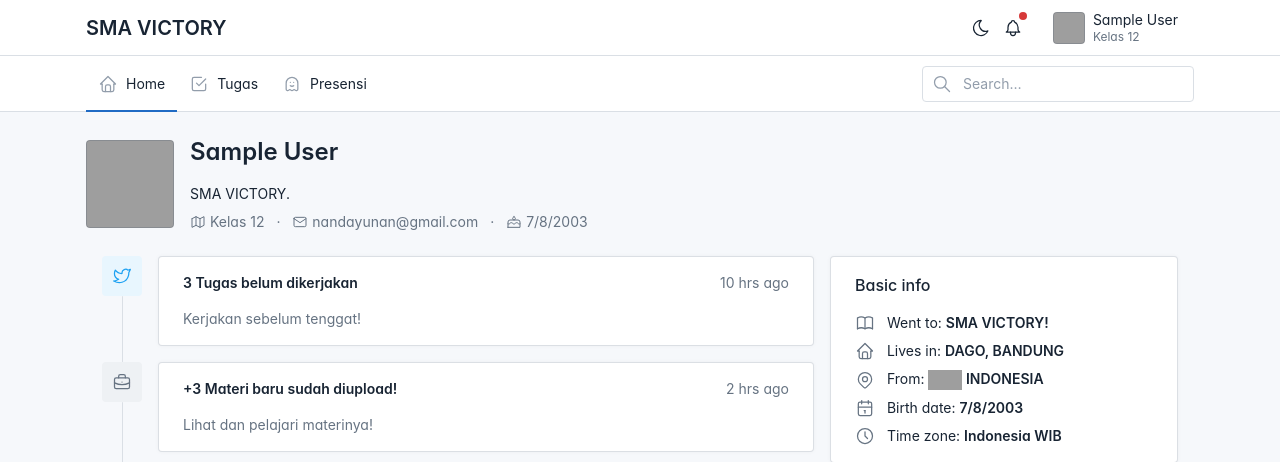
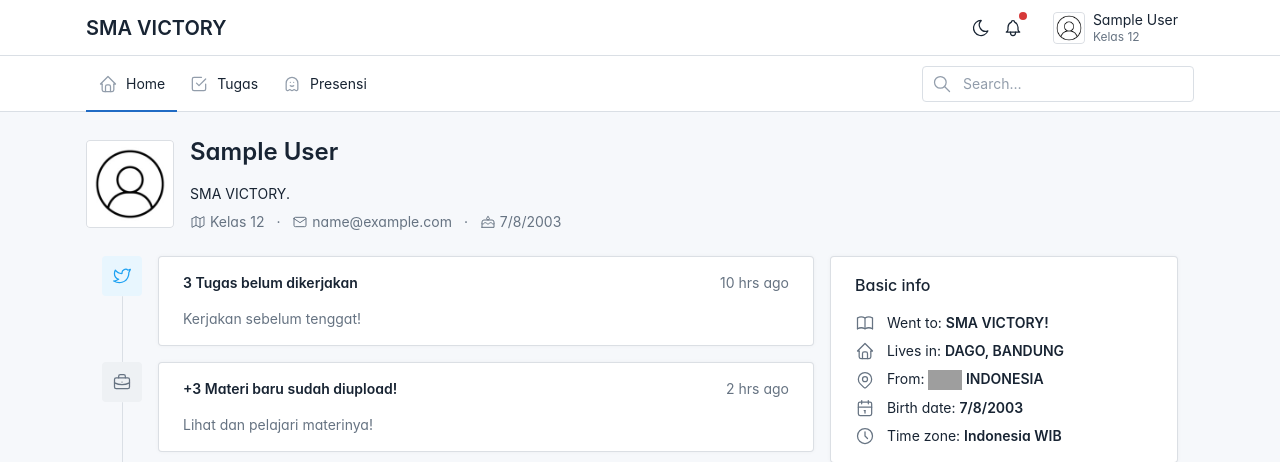
Before and after one commit to Nandayunan/SmartLearning, a Laravel app: page /profile in a window 1280 px wide. Shown: the top 462 px of the page. Run offline with Laravel 10, Linux system fonts and the light colour scheme; the visitor is signed in with stand-in values (Sample User, id 1); some web fonts are replaced; grey boxes are pictures that could not be loaded.

Commit message:
feat: fix profile

```diff
--- a/resources/views/partials/header-brand.blade.php
+++ b/resources/views/partials/header-brand.blade.php
@@ -121,7 +121,7 @@
             </div>
             <div class="nav-item dropdown">
               <a href="#" class="nav-link d-flex lh-1 text-reset p-0" data-bs-toggle="dropdown" aria-label="Open user menu">
-                <span class="avatar avatar-sm" style="background-image: url(./static/avatars/000m.jpg)"></span>
+                <span class="avatar avatar-sm" style="background-image: url(/images/user-profile-icon-free-vector.jpg)"></span>
                 <div class="d-none d-xl-block ps-2">
                   <div>{{ Auth::user()->name }}</div>
                   <div class="mt-1 small text-muted">Kelas 12</div>
--- a/resources/views/profile.blade.php
+++ b/resources/views/profile.blade.php
@@ -41,7 +41,7 @@
           <div class="container">
             <div class="row align-items-center">
               <div class="col-auto">
-                <span class="avatar avatar-lg rounded" style="background-image: url(./static/avatars/003m.jpg)"></span>
+                <span class="avatar avatar-lg rounded" style="background-image: url(/images/user-profile-icon-free-vector.jpg)"></span>
               </div>
               <div class="col">
                 <h1 class="fw-bold">{{ Auth::user()->name }}</h1>
@@ -56,7 +56,7 @@
                   <div class="list-inline-item">
                     <!-- Download SVG icon from http://tabler-icons.io/i/mail -->
                     <svg xmlns="http://www.w3.org/2000/svg" class="icon icon-inline" width="24" height="24" viewBox="0 0 24 24" stroke-width="2" stroke="currentColor" fill="none" stroke-linecap="round" stroke-linejoin="round"><path stroke="none" d="M0 0h24v24H0z" fill="none"/><path d="M3 7a2 2 0 0 1 2 -2h14a2 2 0 0 1 2 2v10a2 2 0 0 1 -2 2h-14a2 2 0 0 1 -2 -2v-10z" /><path d="M3 7l9 6l9 -6" /></svg>
-                    <a href="#" class="text-reset">nandayunan@gmail.com</a>
+                    <a href="#" class="text-reset">{{ Auth::user()->email }}</a>
                   </div>
                   <div class="list-inline-item">
                     <!-- Download SVG icon from http://tabler-icons.io/i/cake -->
```
Also changed, not shown: public/images/user-profile-icon-free-vector.jpg (added).
